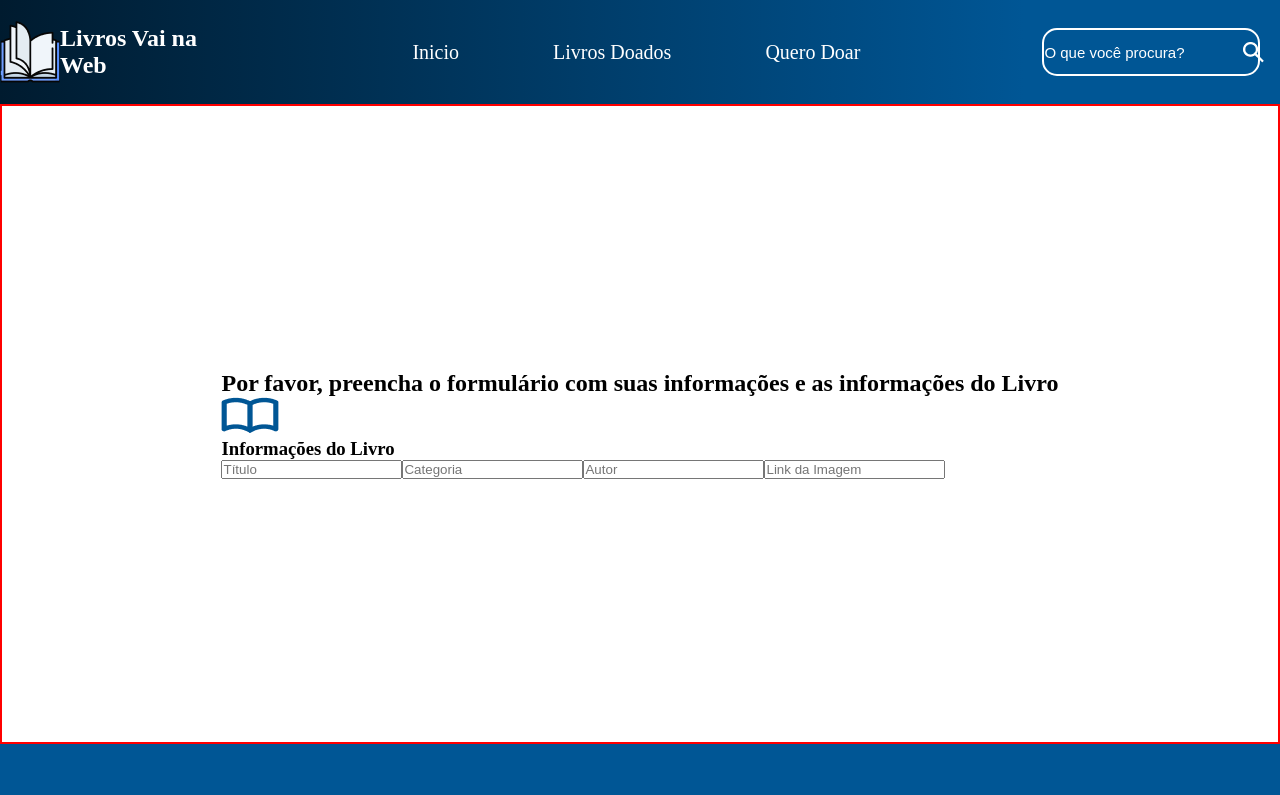
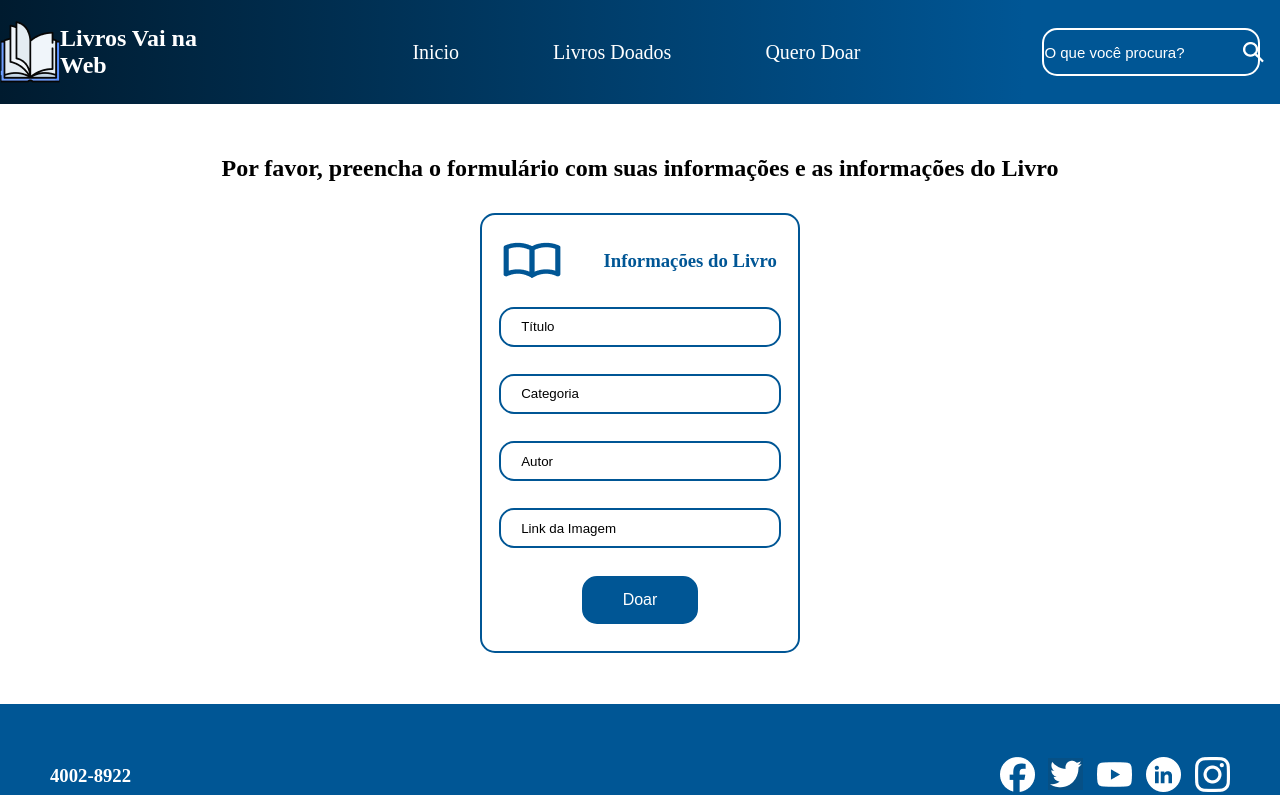
Before and after one commit to DayYamamoto/desafio-final-vnw, a React (Vite) app: page /queroDoar in a window 1280 px wide. Shown: the top 795 px of the page. Built offline with nearby package versions, Linux system fonts and the light colour scheme.

Commit message:
Finalização da parte ''Quero doar'' e ''Livros Doados''

```diff
--- a/src/Pages/Doados/Doados.jsx
+++ b/src/Pages/Doados/Doados.jsx
@@ -1,10 +1,20 @@
 
-
+import S from './doados.module.scss'
+import Protagonista from '../../assets/protagonista.png'
 
 export default function Doados(){
     return(
-        <section>
+        <section className={S.boxDoados}>
             <h2>Livros Doados</h2>
+            <section className={S.boxCard}>
+                <article>
+                    <img src={Protagonista} alt="capa do livro o protagonista" />
+                    <h3>O Protagonista</h3>
+                    <p>Susanne Andrade
+                    </p>
+                    <p>Ficção</p>
+                </article>
+            </section>
         </section>
 
     )
--- /dev/null
+++ b/src/Pages/Doados/doados.module.scss
@@ -0,0 +1,28 @@
+
+
+.boxDoados{
+
+    height: 70vh;
+    display: flex;
+    flex-direction: column;
+    align-items: center;
+    justify-content: space-evenly;
+}
+
+.boxCard{
+
+    width: 85vw;
+    height: 60vh;
+    display: flex;
+    justify-content: space-evenly;
+    article{
+        border: solid 2px #005695;
+        width: 10vw;
+        height: 25vh;
+        display: flex;
+        flex-direction: column;
+        align-items: center;
+        justify-content: space-evenly;
+        border-radius: 15px;
+    }
+}
--- a/src/Pages/QueroDoar/QueroDoar.jsx
+++ b/src/Pages/QueroDoar/QueroDoar.jsx
@@ -17,6 +17,7 @@
                     <input type="text" placeholder='Categoria' />
                     <input type="text" placeholder='Autor'/>
                     <input type="text" placeholder='Link da Imagem'/>
+                    <input className={S.doar} type="submit" value="Doar" />
                 </form>
             </section>
         </section>
--- a/src/Pages/QueroDoar/queroDoar.module.scss
+++ b/src/Pages/QueroDoar/queroDoar.module.scss
@@ -1,10 +1,54 @@
 
 
 .principal{
-    border: solid 2px red;
-    height: 80vh;
+
+    height: 75vh;
     display: flex;
     align-items: center;
     justify-content: center;
+}
 
+.container{
+
+    height: 70vh;
+    display: flex;
+    justify-content: space-evenly;
+    flex-direction: column;
+    align-items: center;
+    form{
+        border: solid 2px #005695;
+        width: 25vw;
+        height: 55vh;
+        border-radius: 15px;
+        display: flex;
+        flex-direction: column;
+        align-items: center;
+        justify-content: space-evenly;
+        div{
+            width: 100%;
+            display: flex;
+            align-items: center;
+            justify-content: space-around;
+            color: #005695;
+        }
+        input{
+            border: solid 2px #005695;
+            width: 22vw;
+            height: 5vh;
+            border-radius: 15px;
+            outline: none;
+            padding-left: 20px;
+            &::placeholder{
+                color: black;
+            }
+        }
+        .doar{
+            background-color: #005695;
+            width: 9vw;
+            height: 6vh;
+            padding-left: 0;
+            color: white;
+            font-size: 16px;
+        }
+    }
 }
```
Also changed, not shown: src/assets/protagonista.png (added).
